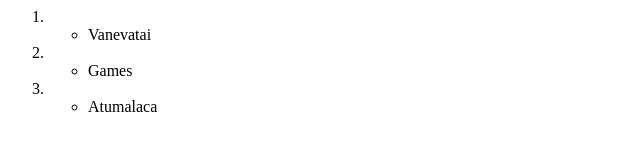
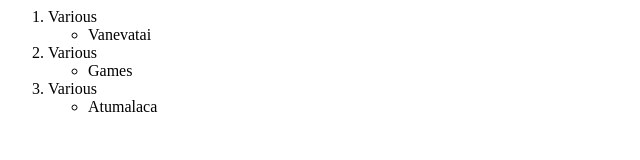
Before and after one commit to vanevatai/vanevatai.github.io, a plain HTML site: page index.html in a window 1280 px wide. Shown: the whole page, without its empty margins (0-640 px from the left). Drawn offline with Linux system fonts and the light colour scheme.

Commit message:
Update index.html

```diff
--- a/index.html
+++ b/index.html
@@ -9,21 +9,21 @@
   <body>
 
   <ol>
-    <li>
+    <li>Various
       <ul>
         <li>
           Vanevatai
         </li>
       </ul>
     </li>
-    <li>
+    <li>Various
       <ul>
         <li>
           Games
         </li>
       </ul>
     </li>
-    <li>
+    <li>Various
       <ul>
         <li>
           Atumalaca
```
